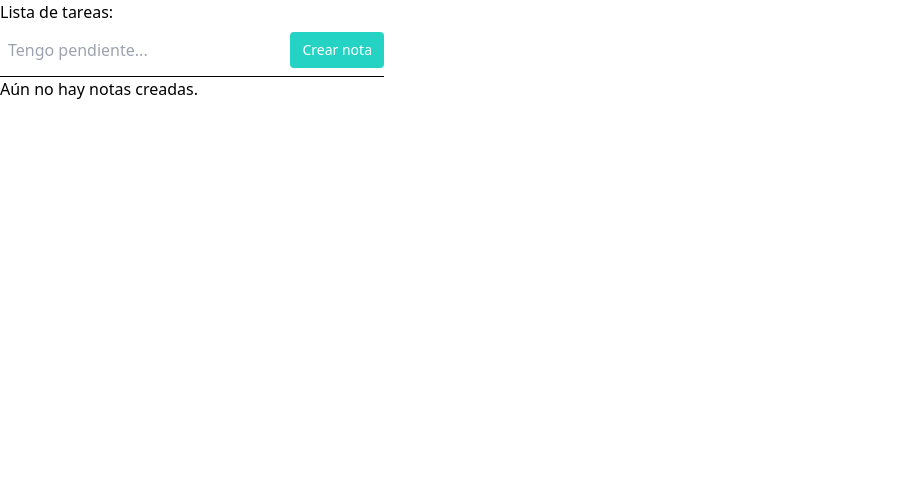
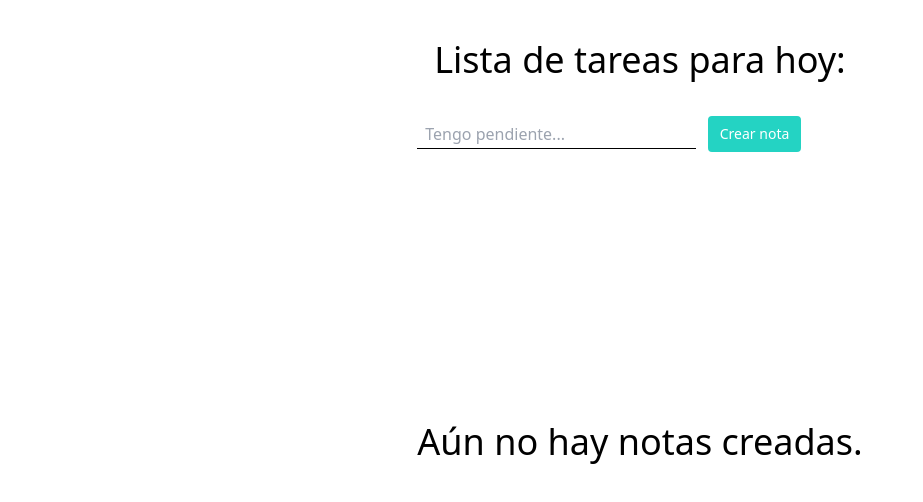
Before and after one commit to fmolinadev/todo-app-ts, a React (Vite) app: page / in a window 1280 px wide. Shown: the top 502 px of the page, without its empty margins (0-923 px from the left). Built offline with nearby package versions, Linux system fonts and the light colour scheme.

Commit message:
feat: add styles on home

```diff
--- a/src/App.tsx
+++ b/src/App.tsx
@@ -27,10 +27,14 @@ function App() {
     });
   };
   return (
-    <div className="App">
-      <h2>Lista de tareas:</h2>
-      <Form createToDo={createTodoHandler} />
-      <ToDo todoData={todos} updateOrDeleteTodo={updateOrDeleteTodoHandler} />
+    <div className="flex">
+      <div className="justify-center items-center mx-auto md:max-w-screen-lg 2xl:max-w-screen-xl py-7">
+        <h2 className="text-2xl md:text-4xl font-extralight text-white/50 text-center py-3">
+          Lista de tareas para hoy:
+        </h2>
+        <Form createToDo={createTodoHandler} />
+        <ToDo todoData={todos} updateOrDeleteTodo={updateOrDeleteTodoHandler} />
+      </div>
     </div>
   );
 }
--- a/src/components/Form.tsx
+++ b/src/components/Form.tsx
@@ -7,8 +7,9 @@ interface Props {
 export const Form = ({ createToDo }: Props) => {
   const [todoText, setTodoText] = useState<string>("");
 
-  const changeHandler = (e: React.FormEvent<HTMLInputElement>): void =>
+  const changeHandler = (e: React.FormEvent<HTMLInputElement>): void => {
     setTodoText(e.currentTarget.value);
+  };
 
   const submitHandler = (e: React.FormEvent<HTMLFormElement>): void => {
     e.preventDefault();
@@ -19,10 +20,10 @@ export const Form = ({ createToDo }: Props) => {
   };
 
   return (
-    <form className="w-full max-w-sm" onSubmit={submitHandler}>
-      <div className="flex items-center border-b border-teal-500 py-2">
+    <form className="w-full max-w-sm py-4" onSubmit={submitHandler}>
+      <div className="flex items-center  py-2 ">
         <input
-          className="appearance-none bg-transparent border-none w-full text-gray-700 mr-3 py-1 px-2 leading-tight focus:outline-none"
+          className="appearance-none bg-transparent border-b border-teal-500 border-opacity-30 w-full text-gray-700 mr-3 py-1 px-2 leading-tight focus:outline-none"
           type="text"
           placeholder="Tengo pendiente..."
           aria-label="Tarea pendiente"
--- a/src/components/ToDo.tsx
+++ b/src/components/ToDo.tsx
@@ -5,6 +5,7 @@ import {
   clearToDosFromStorage,
 } from "../tools/storage";
 import { TodoType } from "../types";
+import img from "../assets/back_paper.png";
 
 interface Props {
   todoData: Array<TodoType>;
@@ -35,17 +36,47 @@ export const ToDo = ({ todoData, updateOrDeleteTodo }: Props) => {
   };
 
   if (todoData.length === 0) {
-    return <h2>Aún no hay notas creadas.</h2>;
+    return (
+      <div className="h-96 min-h-full flex justify-center items-center mx-auto md:max-w-screen-lg 2xl:max-w-screen-xl">
+        <h2 className="text-2xl md:text-4xl font-extralight text-white/50 text-center aligne-middle">
+          Aún no hay notas creadas.
+        </h2>
+      </div>
+    );
   }
 
   return (
-    <section>
-      <ul className="mb-10 sm:mb-0 mt-10 grid gap-4 grid-cols-1 sm:grid-cols-2 md:grid-cols-3 lg:grid-cols-4">
+    <section className="align-middle">
+      <ul
+        style={{
+          backgroundImage: `url(${img})`,
+          backgroundRepeat: "repeat",
+        }}
+        className="mb-10 md:max-w-screen-lg 2xl:max-w-screen-xl sm:mb-0 mt-10 grid gap-4 grid-cols-1 sm:grid-cols-2 md:grid-cols-3 lg:grid-cols-4 p-5 lg:p-10 rounded-3xl"
+      >
         {todoData.map((oneTodo) => {
-          return (
+          return oneTodo.isDone !== true ? (
             <li
               key={oneTodo.id}
-              className="bg-fill-yellow relative group py-10 sm:py-20 px-4 flex flex-col space-y-2 items-center cursor-pointer rounded-md hover:bg-back-fill-hover hover:smooth-hover"
+              className="bg-fill-yellow drop-shadow-2xl relative group py-10 sm:py-20 px-4 flex flex-col space-y-2 items-center cursor-pointer rounded-md hover:bg-back-fill-hover hover:smooth-hover max-w-md"
+            >
+              <h3 className="max-w-md">{oneTodo.text}</h3>
+              <p>{oneTodo.date}</p>
+              <button
+                onClick={() => updateOrDeleteTodo(oneTodo.id, oneTodo.isDone)}
+              >
+                Marcar como {oneTodo.isDone ? "pendiente" : "completada"}
+              </button>
+              {oneTodo.isDone && (
+                <button onClick={() => updateOrDeleteTodo(oneTodo.id)}>
+                  Eliminar
+                </button>
+              )}
+            </li>
+          ) : (
+            <li
+              key={oneTodo.id}
+              className="bg-fill-green-mid drop-shadow-2xl relative group py-10 sm:py-20 px-4 flex flex-col space-y-2 items-center cursor-pointer rounded-md hover:bg-fill-green hover:smooth-hover"
             >
               <h3>{oneTodo.text}</h3>
               <p>{oneTodo.date}</p>
@@ -63,7 +94,6 @@ export const ToDo = ({ todoData, updateOrDeleteTodo }: Props) => {
           );
         })}
       </ul>
-      <hr />
       <div className="px-4 py-3 text-center">
         <button
           className="py-2 px-4 bg-none mr-2"
```
Also changed, not shown: src/assets/back_paper.png (added).
